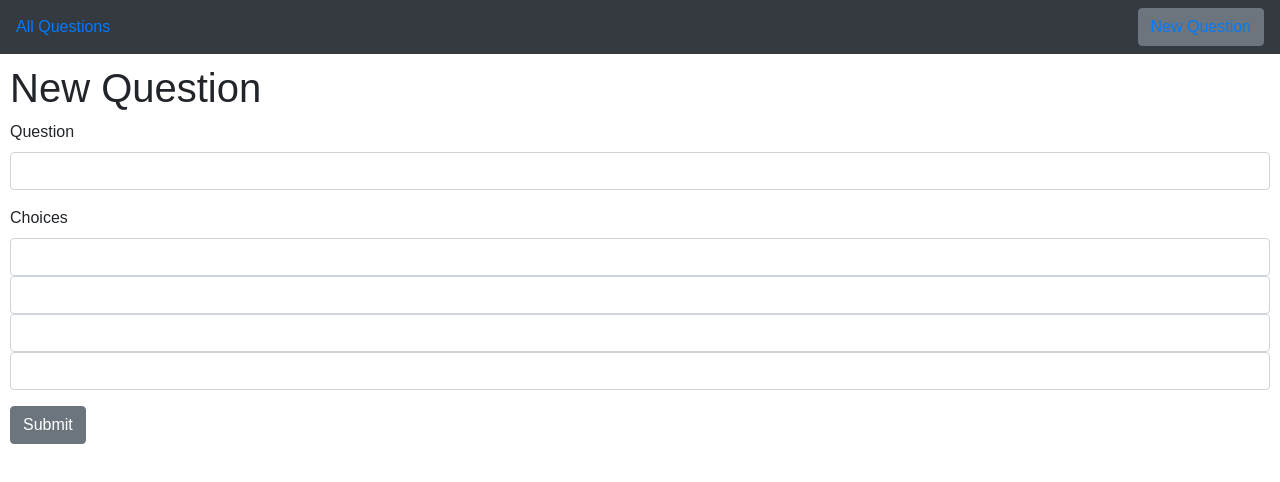
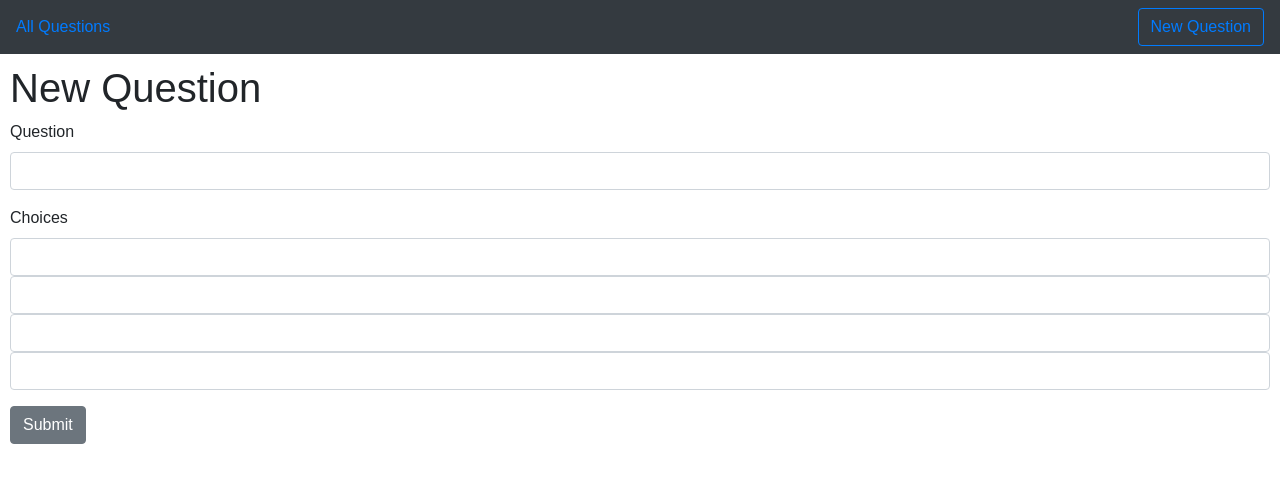
Before and after one commit to thetable/polls, a React (Create React App) app: page /new in a window 1280 px wide. Shown: the top 482 px of the page. Built offline with nearby package versions, Linux system fonts and the light colour scheme.

Commit message:
Style navbar button

```diff
--- a/src/App.js
+++ b/src/App.js
@@ -15,7 +15,7 @@ const Polls = () => (
     <div className="app-container">
       <Navbar color="dark">
         <Link to="/">All Questions</Link>
-        <Button>
+        <Button outline color="primary">
           <Link to="/new">New Question</Link>
         </Button>
       </Navbar>
```
